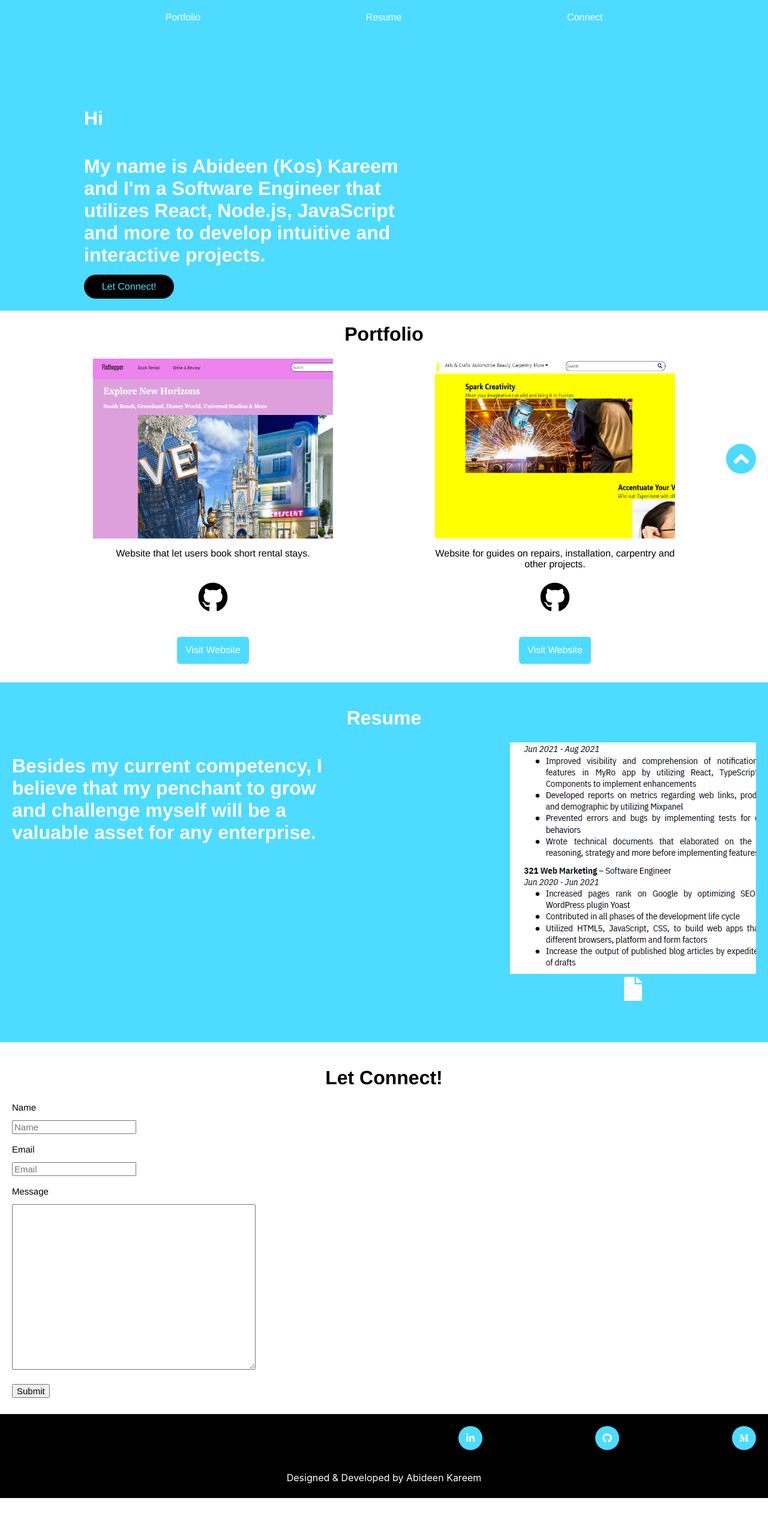
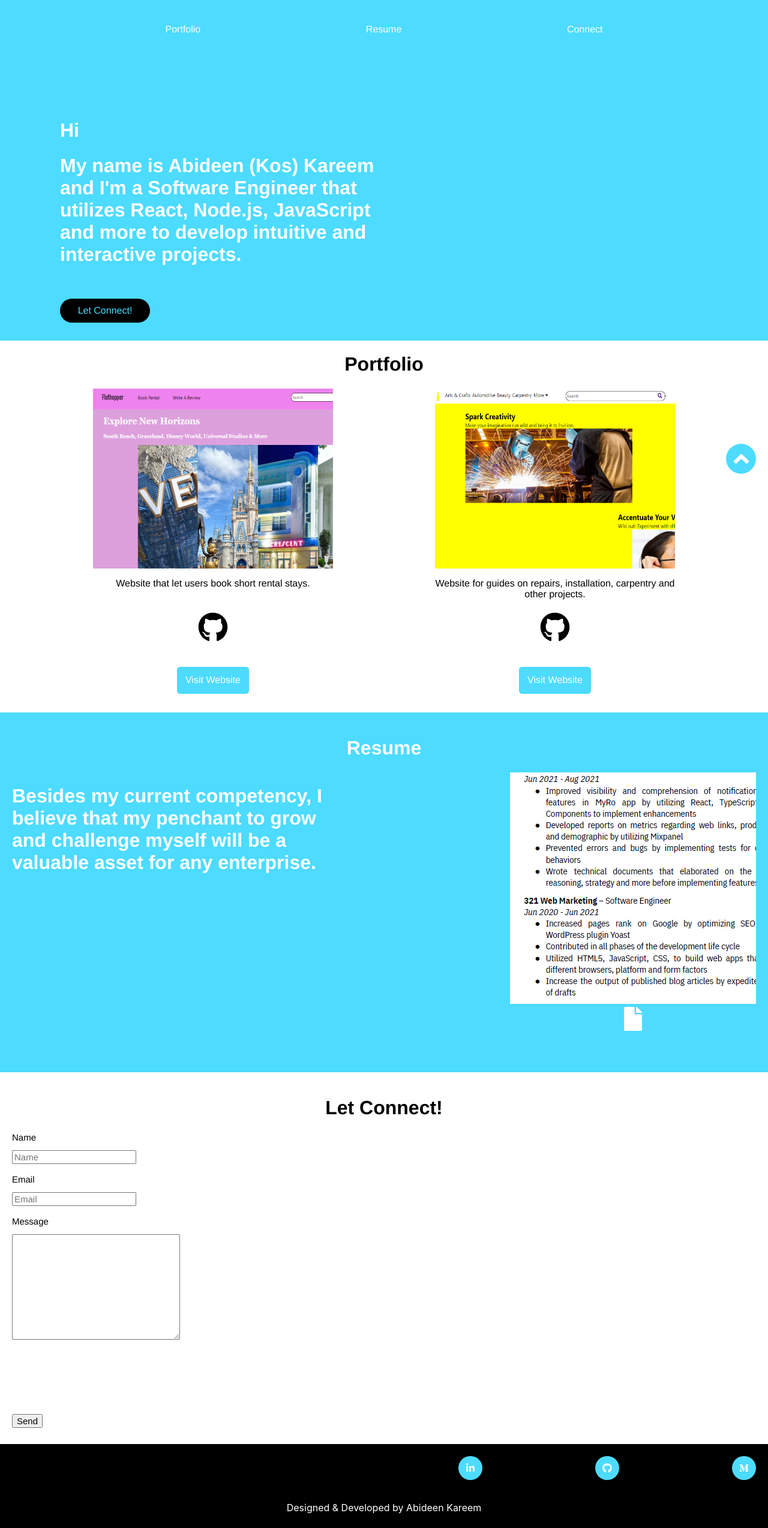
Before and after one commit to abideen11/portfolio-repo, a React (Create React App) app: page / in a window 1280 px wide. Shown: the whole page at 60% size. Before the commit the page ends 2498 px from the top, so only its background shows below. Built offline with nearby package versions, Linux system fonts and the light colour scheme.

Commit message:
Updated all components to be flexible

```diff
--- a/src/App.css
+++ b/src/App.css
@@ -1,5 +1,6 @@
 /* Home  */
 .hme-div {
+  z-index: 100;
   position: fixed;
   background-color: #4ddbff;
   color: white;
@@ -18,12 +19,12 @@
 
 /* Introduction  */
 .div-intro {
-  display: flex;
-  flex-direction: column;
   font-family: Helvetica, sans-serif;
   background-color: #4ddbff;
+  padding-top: 20px;
+  padding-bottom: 10px;
 }
-.dv-intro-div {
+.div-intro-div {
   display: flex;
   justify-content: space-evenly;
   flex-wrap: wrap;
@@ -31,14 +32,25 @@
   margin-top: 20px;
   cursor: pointer;
 }
+.div-intro h1 {
+  display: flex;
+  flex-wrap: wrap;
+}
 .dv-intro {
   display: flex;
-  justify-content: flex-start;
-  flex-direction: column;
+  justify-content: space-between;
+  flex-wrap: wrap;
   color: white;
-  width: 550px;
+  margin: 120px 20px 20px 100px;
+}
+.dv-intro-div {
+  width: 525px;
   height: 300px;
-  margin: 120px 0 0 140px;
+  align-items: flex-start;
+}
+.dv-intro-div2 {
+  width: 250px;
+  height: 300px;
 }
 .dv-intro-cnt {
   display: flex;
@@ -46,7 +58,7 @@
   width: 150px;
   height: 40px;
   border-radius: 40px;
-  margin: 0 0 20px 140px;
+  margin: 0 0 20px 100px;
   color: #4ddbff;
   display: flex;
   justify-content: center;
@@ -195,8 +207,8 @@
   font-size: 15px;
   left: 0;
   top: 30px;
-  width: 400px;
-  height: 270px;
+  width: 450%;
+  height: 1000%;
   resize: both;
 }
 .ctc-inp4 {
--- a/src/Contact.js
+++ b/src/Contact.js
@@ -1,12 +1,13 @@
-import React from 'react'
+import React, { useRef } from 'react'
 import emailjs from 'emailjs-com'
 
 export default function Contact() {
+    const form = useRef()
+
     const sendEmail = e => {
-
-        emailjs.sendForm('service_npigc2i','template_9w83lwk',e.target,'user_PodJhmSOVpwNTJvC5n4Ex')
+        emailjs.sendForm('service_npigc2i','template_9w83lwk',form.current,'user_PodJhmSOVpwNTJvC5n4Ex')
             .then((result) => {
-                window.location.reload()
+                console.log(result.text)
             }, (error) => {
                 console.log(error.text)
             })
@@ -15,7 +16,7 @@ export default function Contact() {
         <div id="to-cnt" className="div-ctc">
             <h1>Let Connect!</h1>
             <div className="dv2-ctc-div">
-                <form className="dv2-ctc-form" onSubmit={sendEmail}>
+                <form className="dv2-ctc-form" ref={form} onSubmit={sendEmail}>
                     <label className="ctc-lbl1">
                         Name
                         <input className="ctc-inp1" name="from_name" placeholder="Name" />
@@ -28,7 +29,7 @@ export default function Contact() {
                         Message
                         <textarea className="ctc-inp3" name="message" />
                     </label>
-                    <input className="ctc-inp4" type="submit" />
+                    <input className="ctc-inp4" type="submit" value="Send" />
                 </form>
             </div>
         </div>
--- a/src/Introduction.js
+++ b/src/Introduction.js
@@ -3,12 +3,13 @@ import React from 'react'
 export default function Introduction() {
     return(
         <div className="div-intro">
-            <div className="dv-intro-div">
+            <div className="div-intro-div">
                 <div className="d-intro" onClick={() => document.querySelector("#to-prtfl").scrollIntoView({ behavior: 'smooth' })}>Portfolio</div>
                 <div className="d-intro2" onClick={() => document.querySelector("#to-rsme").scrollIntoView({ behavior: 'smooth' })}>Resume</div>
                 <div className="d-intro3" onClick={() => document.querySelector("#to-cnt").scrollIntoView({ behavior: 'smooth' })}>Connect</div>
             </div>
             <div className="dv-intro">
+                <div className="dv-intro-div">
                 <h1>Hi</h1>
                 <h1>
                     My name is Abideen (Kos) Kareem and I'm a
@@ -16,6 +17,8 @@ export default function Introduction() {
                     Node.js, JavaScript and more to develop
                     intuitive and interactive projects.
                 </h1>
+                </div>
+                <div className="dv-intro-div2"></div>
             </div>
             <div className="dv-intro-cnt" onClick={() => document.querySelector("#to-cnt").scrollIntoView({ behavior: 'smooth' })}>Let Connect!</div>
         </div>
```
Also changed, not shown: 2 other files (tests, documents, lock files or other folders).
